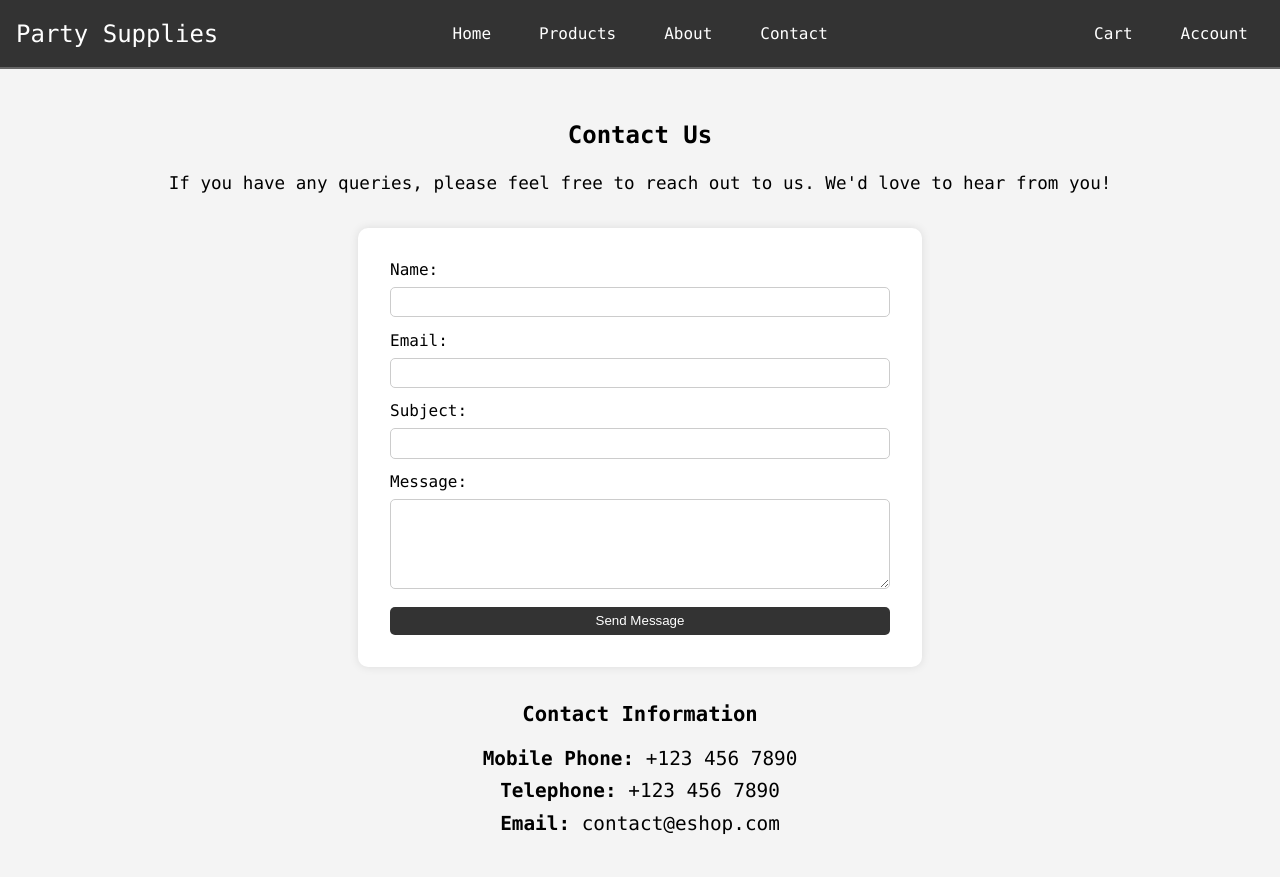
After one commit to GrizzFrei/Group1_E-commerce, a CodeIgniter 4 app: the page made by app/Views/contact.php in a window 1280 px wide. The commit adds this page. Run offline with PHP 8.4 and a stand-in for CodeIgniter, Linux system fonts and the light colour scheme; the template is opened without the code that fills it, so the values that code supplies are empty; some libraries are stand-ins or nearby versions.

Commit message:
Contact Page

```diff
--- a/app/Config/Routes.php
+++ b/app/Config/Routes.php
@@ -6,3 +6,4 @@ use CodeIgniter\Router\RouteCollection;
  * @var RouteCollection $routes
  */
 $routes->get('/', 'Home::index');
+$routes->get('contact', 'Home::contacts');
--- a/app/Controllers/Home.php
+++ b/app/Controllers/Home.php
@@ -8,4 +8,9 @@ class Home extends BaseController
     {
         return view('homepage');
     }
+
+    public function contacts()
+    {
+    return view('contact');
+    }
 }
--- /dev/null
+++ b/app/Views/contact.php
@@ -0,0 +1,35 @@
+<?= $this->extend('layouts/frontend.php') ?>
+
+<?= $this->section('content') ?>
+    <?= $this->include('layouts/inc/main-nav') ?>
+
+    <!-- Contact Section -->
+    <section class="contact-section">
+        <h2>Contact Us</h2>
+        <p>If you have any queries, please feel free to reach out to us. We'd love to hear from you!</p>
+
+        <form action="#" method="post" class="contact-form">
+            <label for="name">Name:</label>
+            <input type="text" id="name" name="name" required>
+
+            <label for="email">Email:</label>
+            <input type="email" id="email" name="email" required>
+
+            <label for="subject">Subject:</label>
+            <input type="text" id="subject" name="subject" required>
+
+            <label for="message">Message:</label>
+            <textarea id="message" name="message" rows="5" required></textarea>
+
+            <button type="submit">Send Message</button>
+        </form>
+
+        <div class="contact-info">
+            <h3>Contact Information</h3>
+            <p><strong>Mobile Phone:</strong> +123 456 7890</p>
+            <p><strong>Telephone:</strong> +123 456 7890</p>
+            <p><strong>Email:</strong> contact@eshop.com</p>
+        </div>
+    </section>
+
+<?= $this->endSection() ?>
--- a/app/Views/layouts/inc/header.php
+++ b/app/Views/layouts/inc/header.php
@@ -5,5 +5,6 @@
     <meta name="viewport" content="width=device-width, initial-scale=1.0">
     <title>Simple E-Commerce</title>
     <link href=<?=base_url('assets/css/styles.css');?> rel="stylesheet">
+    <link href=<?=base_url('assets/css/contact.css');?> rel="stylesheet">
 </head>
 <body>
--- a/app/Views/layouts/inc/main-nav.php
+++ b/app/Views/layouts/inc/main-nav.php
@@ -5,7 +5,7 @@
             <li><a href="#">Home</a></li>
             <li><a href="#">Products</a></li>
             <li><a href="#">About</a></li>
-            <li><a href="#">Contact</a></li>
+            <li><a href="<?= base_url('contact');?>">Contact</a></li>
         </ul>
         <a href="#" class="cart">Cart</a>
         <div class="dropdown">
--- /dev/null
+++ b/assets/css/contact.css
@@ -0,0 +1,66 @@
+.contact-section {
+    padding: 2em;
+    background-color: #f4f4f4;
+    text-align: center;
+}
+
+.contact-section h2 {
+    margin-bottom: 1em;
+}
+
+.contact-section p {
+    margin-bottom: 2em;
+    font-size: 1.1em;
+}
+
+.contact-form {
+    background: white;
+    padding: 2em;
+    border-radius: 10px;
+    box-shadow: 0 0 10px rgba(0, 0, 0, 0.1);
+    max-width: 500px;
+    margin: 0 auto;
+}
+
+.contact-form label {
+    display: block;
+    margin-bottom: 0.5em;
+    text-align: left;
+}
+
+.contact-form input,
+.contact-form textarea {
+    width: 100%;
+    padding: 0.5em;
+    margin-bottom: 1em;
+    border: 1px solid #ccc;
+    border-radius: 5px;
+    box-sizing: border-box;
+}
+
+.contact-form textarea {
+    resize: vertical;
+}
+
+.contact-form button {
+    background-color: #333;
+    color: white;
+    padding: 0.5em 1em;
+    border: none;
+    cursor: pointer;
+    width: 100%;
+    border-radius: 5px;
+}
+
+.contact-form button:hover {
+    background-color: #555;
+}
+
+.contact-info {
+    margin-top: 2em;
+    font-size: 1.1em;
+}
+
+.contact-info p {
+    margin: 0.5em 0;
+}
```
